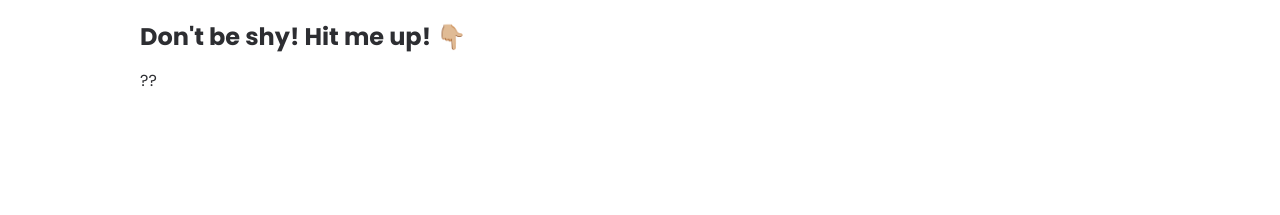
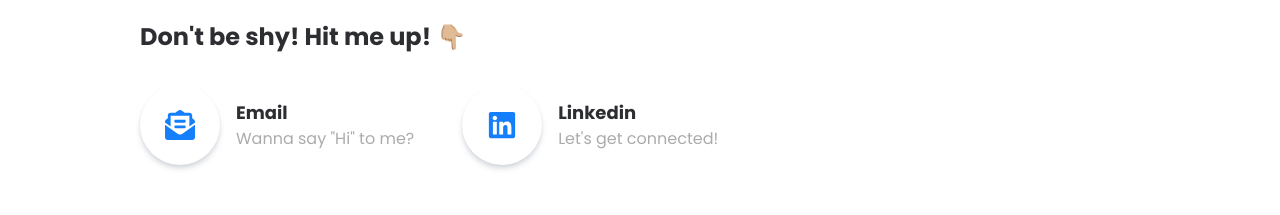
Before and after one commit to taes00kang/portfolio, a React (Vite) app: page / in a window 1280 px wide. Shown: the part 2499-2714 px from the top of the page. Before the commit the page ends 2640 px from the top, so only its background shows below. Built offline with nearby package versions, Linux system fonts and the light colour scheme.

Commit message:
contact and footer

```diff
--- a/src/App.tsx
+++ b/src/App.tsx
@@ -1,20 +1,15 @@
-import { Navbar } from './components';
+import { Navbar, Footer } from './components';
 import { Hero, About, Portfolio, Contact } from './sections';
 
 export function App() {
   return (
     <>
-      {/* Navbar */}
       <Navbar />
-      {/* Hero */}
       <Hero />
-      {/* About  */}
       <About />
-      {/* Portfolio  */}
       <Portfolio />
-      {/* Contact  */}
       <Contact />
-      {/* Footer */}
+      <Footer />
     </>
   );
 }
--- /dev/null
+++ b/src/components/Footer.tsx
@@ -0,0 +1,9 @@
+export const Footer: React.FC = () => {
+  return (
+    <div className="flex w-full bg-brand-black text-white py-10 items-center justify-center">
+      <p>Copyright &copy;2023. All rights are reserved</p>
+    </div>
+  );
+};
+
+export default Footer;
--- a/src/components/Navbar.tsx
+++ b/src/components/Navbar.tsx
@@ -1,5 +1,14 @@
 export const Navbar: React.FC = () => {
   const menu = ['home', 'about', 'projects', 'contact'];
+
+  const scrollToSection = (id: string) => {
+    const violation = document.getElementById(id);
+    window.scrollTo({
+      top: violation?.offsetTop,
+      behavior: 'smooth',
+    });
+  };
+
   return (
     <div className="fixed z-10 w-full flex items-center justify-between px-12 py-6 shadow-md shadow-grey-400 bg-white">
       <div className="font-bold text-xl">Taesoo.Kang</div>
@@ -9,7 +18,7 @@ export const Navbar: React.FC = () => {
             key={m}
             className="hover:text-brand-blue transition-colors duration-200 ease-in capitalize"
           >
-            <a href={`#${m}`}>{m}</a>
+            <button onClick={() => scrollToSection(`${m}`)}>{m}</button>
           </li>
         ))}
       </ul>
--- a/src/components/index.ts
+++ b/src/components/index.ts
@@ -4,3 +4,4 @@ export { default as Section } from './Section';
 export { default as HeadingBlue } from './HeadingBlue';
 export { default as HeadingBlack } from './HeadingBlack';
 export { default as ProjectCard } from './ProjectCard';
+export { default as Footer } from './Footer';
--- a/src/sections/Contact.tsx
+++ b/src/sections/Contact.tsx
@@ -1,13 +1,72 @@
+/* eslint-disable @typescript-eslint/no-use-before-define */
+import { FaEnvelopeOpenText, FaLinkedin } from 'react-icons/fa';
 import { Section, HeadingBlue, HeadingBlack } from '../components';
 
+interface ContactItemProps {
+  name: string;
+  link: string;
+  caption: string;
+  icon: JSX.Element;
+}
+
 export const Contact: React.FC = () => {
+  const contacts: ContactItemProps[] = [
+    {
+      name: 'email',
+      link: 'mailto:taesoo.dev@gmail.com',
+      caption: 'Wanna say "Hi" to me?',
+      icon: <FaEnvelopeOpenText />,
+    },
+    {
+      name: 'linkedin',
+      link: 'https://www.linkedin.com/in/taesoo-kang',
+      caption: "Let's get connected!",
+      icon: <FaLinkedin />,
+    },
+  ];
   return (
     <Section id="contact" className="py-12" removeScreenHeight>
       <HeadingBlue text="contact" />
       <HeadingBlack text="Don't be shy! Hit me up! 👇🏼" />
-      <div>??</div>
+      <div className="flex items-center gap-12 my-8">
+        {contacts.map((contact) => (
+          <ContactItem
+            key={contact.name}
+            name={contact.name}
+            link={contact.link}
+            caption={contact.caption}
+            icon={contact.icon}
+          />
+        ))}
+      </div>
     </Section>
   );
 };
 
+const ContactItem: React.FC<ContactItemProps> = ({
+  name,
+  link,
+  caption,
+  icon,
+}) => {
+  return (
+    <div className="flex items-center gap-4">
+      <div className="w-20 aspect-square flex items-center justify-center text-brand-blue shadow-md shadow-gray-300 rounded-full text-3xl">
+        {icon}
+      </div>
+      <div className="flex flex-col">
+        <span className="capitalize font-bold text-lg">{name}</span>
+        <a
+          target="_blank"
+          rel="noreferrer"
+          href={link}
+          className="text-brand-black/40 hover:text-brand-blue transition-colors duration-200 ease-in"
+        >
+          {caption}
+        </a>
+      </div>
+    </div>
+  );
+};
+
 export default Contact;
```
